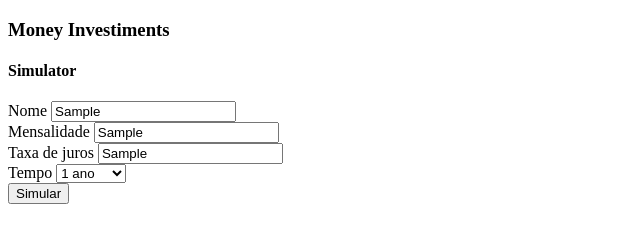
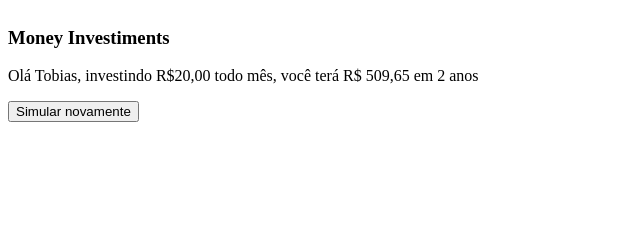
Before and after one commit to KaioCosta62/teste-juroscompostos, a plain HTML site: page index.html in a window 1280 px wide. Both pictures are taken after typing "Sample", "Sample", "Sample" into the empty fields and a click on the button "Simular". Shown: the whole page, without its empty margins (0-640 px from the left). Drawn offline with Linux system fonts and the light colour scheme; no server answers.

Commit message:
adicionando a estrutura da segunda pagina e criando a funcao de poder investir novamente

```diff
--- a/index.html
+++ b/index.html
@@ -26,7 +26,7 @@
           <input type="text" name="rate" id="rate" placeholder="Ex: 3%">
         </div>
         <div>
-          <label for="tempo">Tempo</label>
+          <label for="tempo">Tempo de investimento</label>
           <select name="timeYears" id="tempo" class="timeYears">
           </select>
         </div>
@@ -36,7 +36,11 @@
   </section>
 
   <section class="second-page">
-
+    <div class="container">
+      <h3>Money Investiments</h3>
+      <p>Olá Tobias, investindo R$20,00 todo mês, você terá R$ 509,65 em 2 anos</p>
+      <button>Simular novamente</button>
+    </div>
   </section>
   <script src="js/script.js"></script>
 </body>
--- a/js/script.js
+++ b/js/script.js
@@ -2,7 +2,8 @@ function yearsInvestiments(){
   let htmlYearsInvestiments
   const selectYears = document.querySelector('.timeYears')
 
-  for(let i = 1; i <= 50; i++){
+  for(let i = 1; i <= 10; i++){
+
     if(i > 1){
       htmlYearsInvestiments = `
       <option value="${i}">${i} anos</option>
@@ -14,17 +15,15 @@ function yearsInvestiments(){
     }
 
     selectYears.innerHTML += htmlYearsInvestiments
-
-
   }
-
 }
 
 
-function simulatorInvesitments(){
+function simulateInvesitments(){
   const form = document.querySelector('#simulator')
   const firstPage = document.querySelector('.first-page')
   const secondPage = document.querySelector('.second-page')
+  const btnSimulateAgain = document.querySelector('.second-page button')
 
   form.addEventListener('submit', function(e){
     e.preventDefault()
@@ -32,7 +31,7 @@ function simulatorInvesitments(){
     const name = document.forms['simulator']['name'].value
 
     const mensality = document.forms['simulator']['mensality'].value
-    const mensalityNumber = Number(mensality.replace(',','.').replace('R$','').replace(' ', ''))
+    const mensalityNumber = Number(mensality.replace(',','.').replace('R$',''))
 
     const interestRate = document.forms['simulator']['rate'].value
     const interestRateNumber = Number(interestRate.replace('%', '').replace(',','.'))
@@ -52,15 +51,30 @@ function simulatorInvesitments(){
       return response.json()
     }
 
-    function apiData(dados){
-      let returnInvestiment = dados.result
+    function apiData(data){
+      let returnInvestiment = data.result
       console.log(returnInvestiment)
     }
 
     fetch('http://api.mathjs.org/v4/', configApi).then(transformedJson).then(apiData)
+    firstPage.style.display = 'none'
+    secondPage.style.display = 'flex'
   })
+
+
 
 }
 
+function simulateAgain(){
+  const firstPage = document.querySelector('.first-page')
+  const secondPage = document.querySelector('.second-page')
+  const btnSimulateAgain = document.querySelector('.second-page button')
+
+  btnSimulateAgain.addEventListener('click', function(){
+    firstPage.style.display = 'flex'
+    secondPage.style.display = 'none'
+  })
+}
 yearsInvestiments()
-simulatorInvesitments()
+simulateInvesitments()
+simulateAgain()
```
